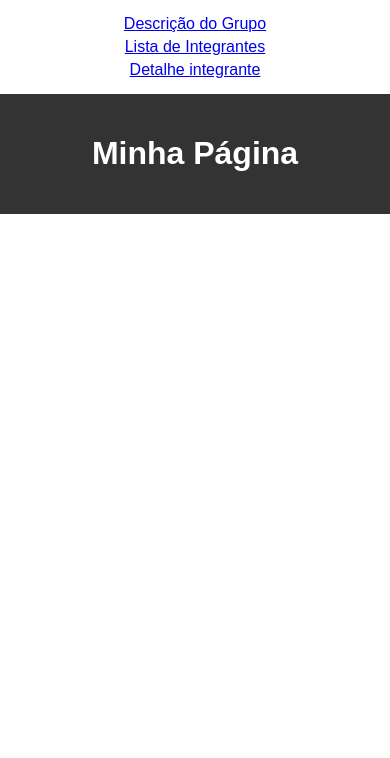
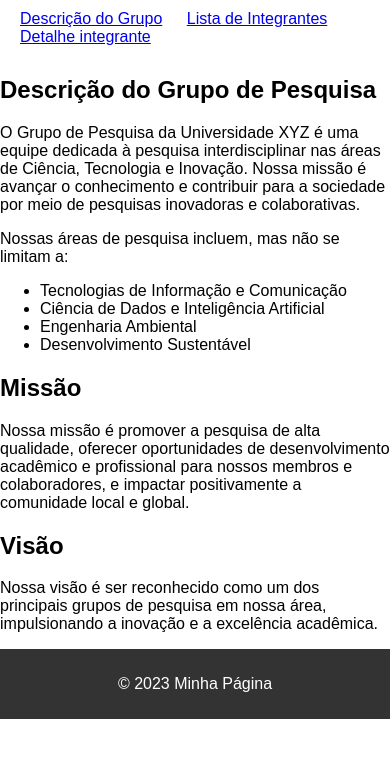
Before and after one commit to KaueFulgencio/programacao-web, a Django app: page / in a window 390 px wide. Shown: the top 758 px of the page. Run offline with Django 4.2, Linux system fonts and the light colour scheme.

Commit message:
base.html update

```diff
--- a/projeto2-Kaue/projeto2/grupo_pesquisa/templates/base.html
+++ b/projeto2-Kaue/projeto2/grupo_pesquisa/templates/base.html
@@ -10,14 +10,10 @@
             margin: 0;
             padding: 0;
         }
-        header {
-            background-color: #333;
-            color: #fff;
-            text-align: center;
-            padding: 20px;
-        }
-        nav {
+        .navbar {
             background-color: white;
+            color: #333;
+            padding: 10px;
         }
         nav ul {
             list-style: none;
@@ -28,69 +24,26 @@
             display: inline;
             margin: 10px;
         }
-        section {
-            padding: 20px;
-        }
-        aside {
-            background-color: #ccc;
-            width: 25%;
-            padding: 20px;
-        }
-        footer {
+        .page-footer {
             background-color: #333;
             color: #fff;
             text-align: center;
             padding: 10px;
         }
-        @media (max-width: 768px) {
-            nav ul {
-                text-align: center;
-                padding: 10px;
-            }
-            nav li {
-                display: block;
-                margin: 5px;
-            }
-        }
-
-        /* Estilos para a navbar (para telas menores) */
-        @media (max-width: 768px) {
-            nav ul {
-                text-align: center;
-                padding: 10px;
-            }
-            nav li {
-                display: block;
-                margin: 5px;
-            }
-        }
-
-        /* Estilos para a barra lateral (para telas maiores) */
-        aside {
-            background-color: #ccc;
-            width: 25%;
-            padding: 20px;
-        }
-
-        /* Estilos para a barra lateral (para telas menores) */
-        @media (max-width: 768px) {
-            aside {
-                width: 100%;
-            }
-        }
     </style>
 </head>
 <body>
-    <nav>
+    <nav class="navbar">
         <ul>
             <li><a href="{% url 'descricao_grupo' %}">Descrição do Grupo</a></li>
             <li><a href="{% url 'lista_integrantes' %}">Lista de Integrantes</a></li>
             <li><a href="{% url 'detalhes_integrante' integrante_id=1 %}">Detalhe integrante</a></li>
         </ul>
     </nav>
-    <header>
-        <h1>Minha Página</h1>
-    </header>
-
+    {% block content %}
+    {% endblock %}
+    <footer class="page-footer">
+        <p>&copy; 2023 Minha Página</p>
+    </footer>
 </body>
 </html>
--- a/projeto2-Kaue/projeto2/grupo_pesquisa/templates/descricao_grupo.html
+++ b/projeto2-Kaue/projeto2/grupo_pesquisa/templates/descricao_grupo.html
@@ -1,6 +1,88 @@
 {% extends "base.html" %}
 
 {% block content %}
+    <style>
+    nav {
+        background-color: white;
+    }
+    nav ul {
+        list-style: none;
+        padding: 0;
+        margin: 0;
+    }
+    nav li {
+        display: inline;
+        margin: 10px;
+    }
+
+    .section-title {
+        font-size: 24px;
+        color: #333;
+        margin-bottom: 20px;
+    }
+
+    .integrante-details {
+        display: flex;
+        justify-content: space-between;
+    }
+
+    .integrante-info {
+        flex: 1;
+        margin-right: 20px;
+    }
+
+    .integrante-name {
+        font-size: 20px;
+        color: #333;
+    }
+
+    .integrante-type {
+        font-size: 16px;
+        color: #666;
+    }
+
+    .publicacoes {
+        flex: 2;
+    }
+
+    .publicacoes-title {
+        font-size: 18px;
+        color: #333;
+        margin-bottom: 10px;
+    }
+
+    .publicacoes-list {
+        list-style: none;
+        padding: 0;
+    }
+
+    .publicacao-item {
+        margin-bottom: 20px;
+    }
+
+    .publicacao-titulo {
+        font-size: 16px;
+        color: #333;
+        font-weight: bold;
+    }
+
+    .publicacao-ano {
+        font-size: 14px;
+        color: #666;
+    }
+
+    .publicacao-onde {
+        font-size: 14px;
+        color: #666;
+    }
+
+    .publicacao-autores {
+        font-size: 14px;
+        color: #666;
+    }
+
+    </style>
+
     <section>
         <h2>Descrição do Grupo de Pesquisa</h2>
         <p>
```
Also changed, not shown: projeto2-Kaue/projeto2/grupo_pesquisa/templates/detalhes_integrante.html (+2 -8 lines), projeto2-Kaue/projeto2/grupo_pesquisa/templates/lista_integrantes.html (+5 -21 lines).
